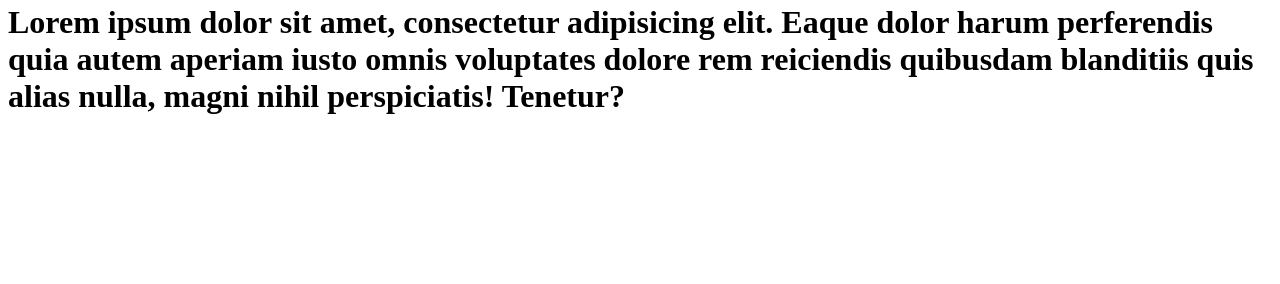
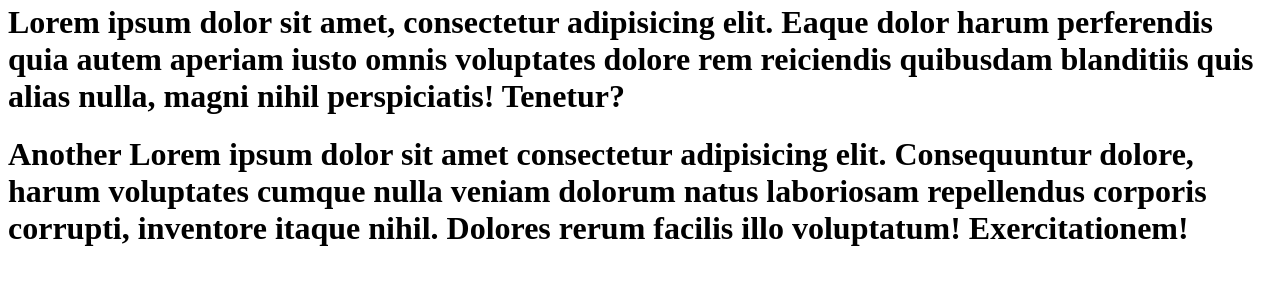
Before and after one commit to vachiong/my-first-repository, a plain HTML site: page index.html in a window 1280 px wide. Shown: the part 460-744 px from the top of the page. Drawn offline with Linux system fonts and the light colour scheme.

Commit message:
This is another paragraph added

```diff
--- a/index.html
+++ b/index.html
@@ -13,5 +13,7 @@
   <img src="https://images.pexels.com/photos/45201/kitty-cat-kitten-pet-45201.jpeg?cs=srgb&dl=pexels-pixabay-45201.jpg&fm=jpg" alt="">
 
   <h1>Lorem ipsum dolor sit amet, consectetur adipisicing elit. Eaque dolor harum perferendis quia autem aperiam iusto omnis voluptates dolore rem reiciendis quibusdam blanditiis quis alias nulla, magni nihil perspiciatis! Tenetur?</h1>
+
+  <h1>Another Lorem ipsum dolor sit amet consectetur adipisicing elit. Consequuntur dolore, harum voluptates cumque nulla veniam dolorum natus laboriosam repellendus corporis corrupti, inventore itaque nihil. Dolores rerum facilis illo voluptatum! Exercitationem!</h1>
 </body>
 </html>
```
